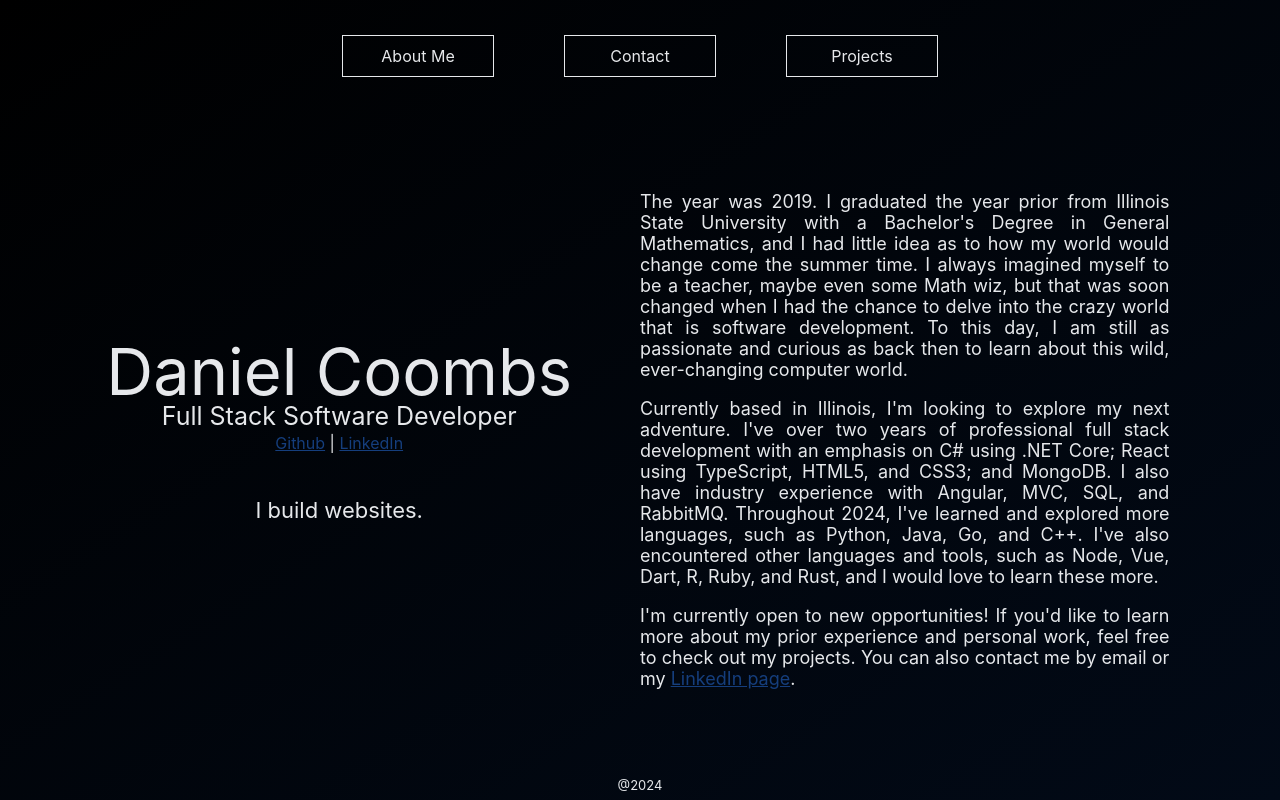
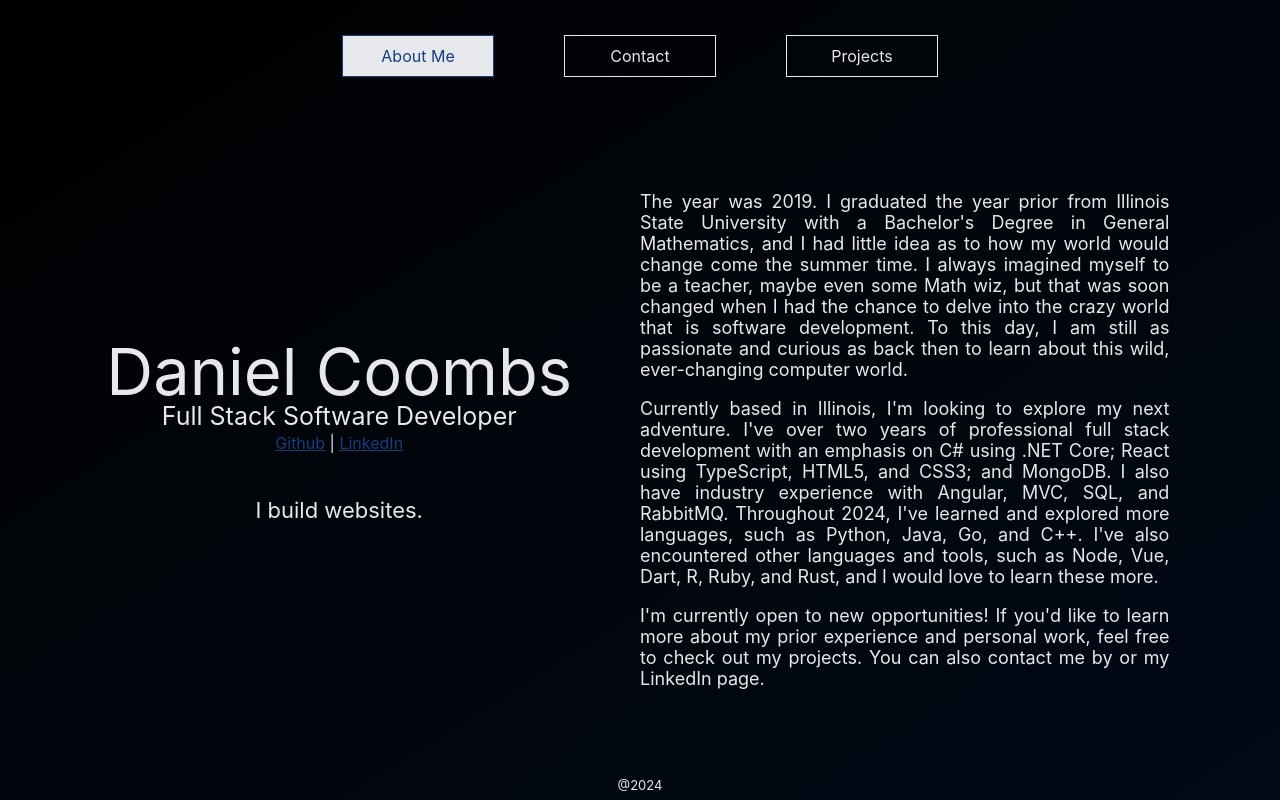
Before and after one commit to danielcoombs005/danielcoombs005.github.io, a React (Create React App) app: page / in a window 1280 px wide. Built offline with nearby package versions, Linux system fonts and the light colour scheme.

Commit message:
Removed some unused files and added styling/animations to redirects

```diff
--- a/src/App.tsx
+++ b/src/App.tsx
@@ -1,6 +1,6 @@
 import { useState } from 'react';
 import Footer from './Base/Footer';
-import LandingPage from './Pages/LandingPage';
+import AboutMe from './Pages/AboutMe';
 import Projects from './Pages/ProjectPage';
 import { PageType } from './Structures/Enums';
 import './App.css';
@@ -24,7 +24,9 @@ function App() {
     <div className="app">
       <div className='app-body'>
         <div className='app-body-redirect-blocks'>
-          <RedirectBlocks moveToSection={moveToSection} />
+          <RedirectBlocks
+            currentSection={currentSection}
+            moveToSection={moveToSection} />
         </div>
         <div className='app-body-split'>
           <div className='app-body-left-side'>
@@ -32,8 +34,7 @@ function App() {
           </div>
           <div className='app-body-right-side'>
             {currentSection === PageType.AboutMe &&
-              <LandingPage
-                moveToSection={moveToSection} />
+              <AboutMe />
             }
             {currentSection === PageType.Projects &&
               <Projects />
--- a/src/Base/RedirectBlocks.css
+++ b/src/Base/RedirectBlocks.css
@@ -1,6 +1,7 @@
 .redirect-blocks {
     display: flex;
     justify-content: center;
+    transition: all 1s ease;
 }
 
 .redirect-blocks > div {
@@ -13,12 +14,16 @@
     width: 150px;
 }
 
-.redirect-block > div:hover {
-
+.redirect-block-selected {
+    background-color: #E6E8EB;
+    border: 3px solid #153E7D;
+    color: #153E7D;
+    transition: all 1s ease;
 }
 
-.redirect-block-selected {
-    background-color: #E6E8EB;
-    border: 1px solid #153E7D;
-    color: #153E7D;
+.redirect-block-not-selected {
+    background-color: transparent;
+    border: 1px solid #E6E8EB;
+    color: #E6E8EB;
+    transition: all 1s ease;
 }
--- a/src/Base/RedirectBlocks.tsx
+++ b/src/Base/RedirectBlocks.tsx
@@ -5,9 +5,9 @@ import './RedirectBlocks.css';
 export default function RedirectBlocks(props: IPageHandling) {
     return (
         <div className='redirect-blocks'>
-            <div onClick={() => props.moveToSection('about-me-page', PageType.AboutMe)}>About Me</div>
-            <div onClick={() => props.moveToSection('contact-page', PageType.Contact)}>Contact</div>
-            <div onClick={() => props.moveToSection('project-page', PageType.Projects)}>Projects</div>
+            <div className={props.currentSection === PageType.AboutMe ? 'redirect-block-selected' : 'redirect-block-not-selected'} onClick={() => props.moveToSection('about-me-page', PageType.AboutMe)}>About Me</div>
+            <div className={props.currentSection === PageType.Contact ? 'redirect-block-selected' : 'redirect-block-not-selected'} onClick={() => props.moveToSection('contact-page', PageType.Contact)}>Contact</div>
+            <div className={props.currentSection === PageType.Projects ? 'redirect-block-selected' : 'redirect-block-not-selected'} onClick={() => props.moveToSection('project-page', PageType.Projects)}>Projects</div>
         </div>
     )
 }
--- a/src/Pages/AboutMe.css
+++ b/src/Pages/AboutMe.css
@@ -1,3 +1,5 @@
 .about-me > p {
+    display: flex;
+    font-size: 18px;
     text-align: justify;
 }
--- a/src/Pages/AboutMe.tsx
+++ b/src/Pages/AboutMe.tsx
@@ -1,12 +1,10 @@
-import { PageType } from '../Structures/Enums';
-import { IPageHandling } from '../Structures/Interfaces';
 import './AboutMe.css';
 
 function getEmail() {
     navigator.clipboard.writeText('TODO');
 }
 
-export default function AboutMe(props: IPageHandling) {
+export default function AboutMe() {
     return (
         <div className='about-me'>
             <p>
@@ -23,8 +21,8 @@ export default function AboutMe(props: IPageHandling) {
             </p>
             <p>
                 I'm currently open to new opportunities!
-                If you'd like to learn more about my prior experience and personal work, feel free to check out my <span onClick={() => props.moveToSection('project-page', PageType.Projects)}>projects</span>.
-                You can also contact me by <span onClick={() => getEmail()}>email</span> or my <a href='https://www.linkedin.com/in/daniel-coombs-402934135/' target='_'>LinkedIn page</a>.
+                If you'd like to learn more about my prior experience and personal work, feel free to check out my projects.
+                You can also contact me by or my LinkedIn page.
             </p>
         </div>
     )
--- a/src/Pages/LandingPage.css
+++ /dev/null
@@ -1,4 +0,0 @@
-#landing-page {
-    display: flex;
-    font-size: 18px;
-}
--- a/src/Pages/LandingPage.tsx
+++ /dev/null
@@ -1,15 +0,0 @@
-import Introduction from '../Base/Introduction';
-import { IPageHandling } from '../Structures/Interfaces';
-import AboutMe from './AboutMe';
-import './LandingPage.css';
-
-export default function LandingPage(props: IPageHandling) {
-    return (
-        <div id='landing-page'>
-            {/* <Introduction /> */}
-            <AboutMe
-                moveToSection={props.moveToSection}
-            />
-        </div>
-    )
-}
--- a/src/Structures/Interfaces.ts
+++ b/src/Structures/Interfaces.ts
@@ -1,9 +1,7 @@
-export interface IHeader {
-    currentSection: number;
-    setCurrentSection: Function;
-}
+import { PageType } from "./Enums";
 
 export interface IPageHandling {
+    currentSection: PageType;
     moveToSection: Function;
 }
 
```
Also changed, not shown: src/Base/Header.css (deleted, +0 -36 lines), src/Base/Header.tsx (deleted, +0 -18 lines).
